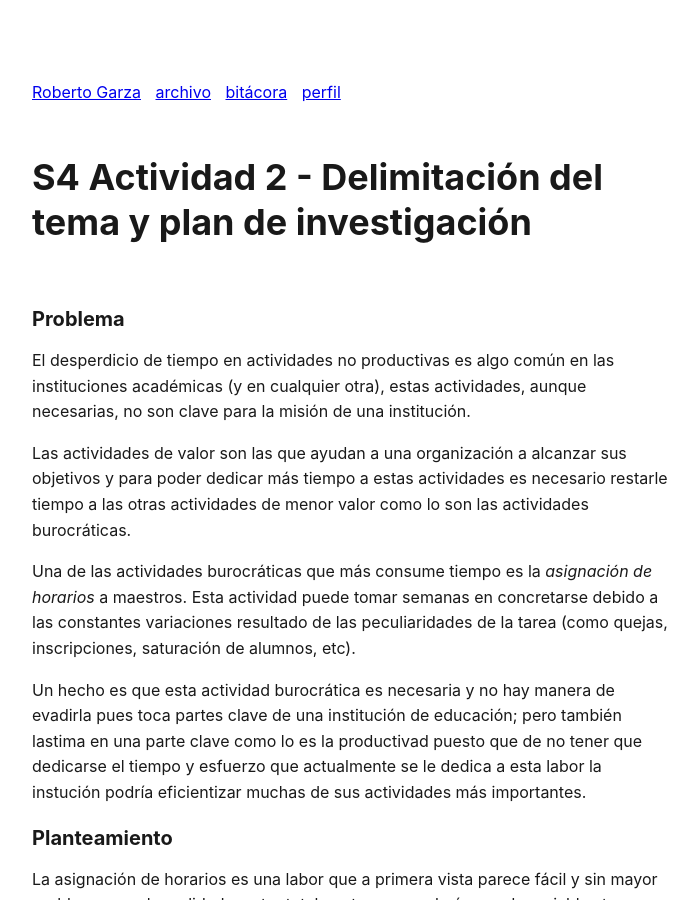
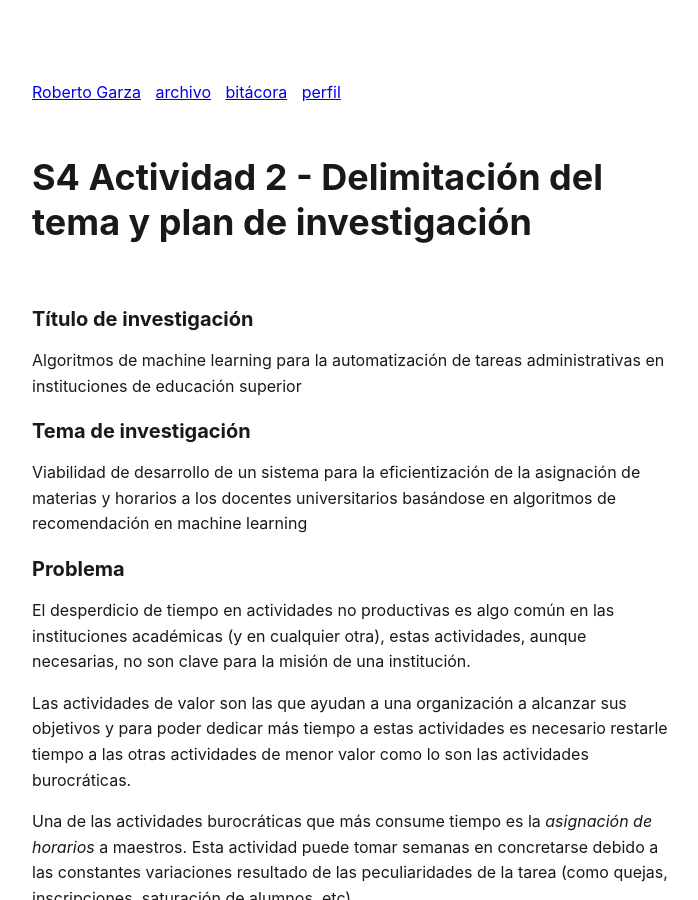
Before and after one commit to totogarza/paxos, a Jekyll site: the page built from _posts/2019-05-06-s4-actividad-2-delimitacion-del-tema-y-plan-de-investigacion.md, in a window 1280 px wide and 900 px high. Shown: the whole window, without its empty margins (288-986 px from the left). Built offline with Jekyll 4.4.1, drawn with Linux system fonts in a browser that asks for light colours; comment, search, counter and statistics services are not loaded; some of the changed text lies outside the part shown.

Commit message:
new info for latest post

```diff
--- a/_posts/2019-05-06-s4-actividad-2-delimitacion-del-tema-y-plan-de-investigacion.md
+++ b/_posts/2019-05-06-s4-actividad-2-delimitacion-del-tema-y-plan-de-investigacion.md
@@ -7,6 +7,14 @@ categories: basic
 ---
 
 <br>
+
+### Título de investigación
+
+Algoritmos de machine learning para la automatización de tareas administrativas en instituciones de educación superior
+
+### Tema de investigación
+
+Viabilidad de desarrollo de un sistema para la eficientización de la asignación de materias y horarios a los docentes universitarios basándose en algoritmos de recomendación en machine learning
 
 ### Problema
 
@@ -58,6 +66,9 @@ Por otro lado, si la viabilidad de desarrollo es nula o nada significativa esta
 
 Por último, sí la solución es viable y tiene el potencial de brindar el beneficio deseado, nos dejará entender el problema desde otro punto de vista y con esto la posibilidad de expandir el proyecto hacia otras áreas con las mismas ineficiencias permitiendo a la institución optimizar sus tiempos no productivos a más productivos.
 
+
+[Descargar en versión PDF](https://res.cloudinary.com/dfhxsuwjv/image/upload/v1557282476/Anteproyecto-v0.1_chhrfc.pdf)
+
 <hr>
 
 ### Plan de investigación
```
